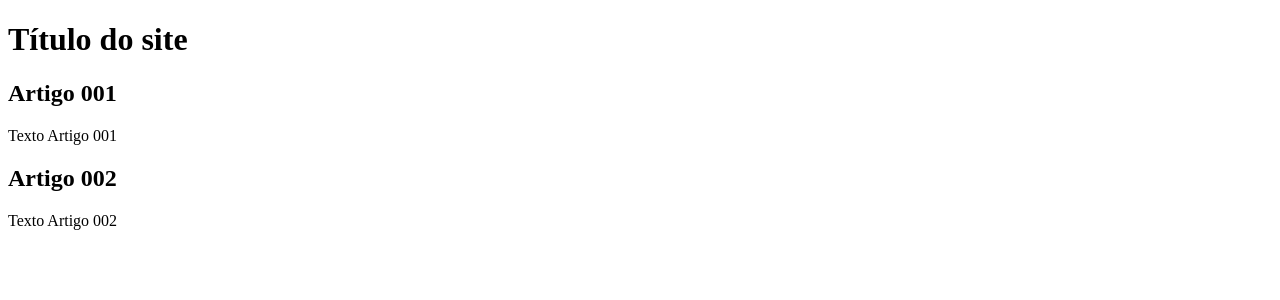
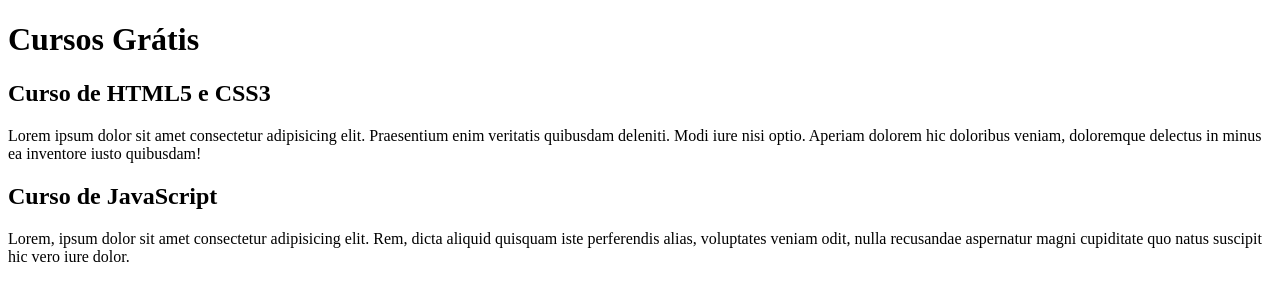
Before and after one commit to vineogs/projeto-site, a plain HTML site: page index.html in a window 1280 px wide. Drawn offline with Linux system fonts and the light colour scheme.

Commit message:
comecei a escrever o conteúdo

```diff
--- a/index.html
+++ b/index.html
@@ -9,15 +9,15 @@
 <body>
     <main>
         <header>
-            <h1>Título do site</h1>
+            <h1>Cursos Grátis</h1>
         </header>
         <article>
-            <h2>Artigo 001</h2>
-            <p>Texto Artigo 001</p>
+            <h2>Curso de HTML5 e CSS3</h2>
+            <p>Lorem ipsum dolor sit amet consectetur adipisicing elit. Praesentium enim veritatis quibusdam deleniti. Modi iure nisi optio. Aperiam dolorem hic doloribus veniam, doloremque delectus in minus ea inventore iusto quibusdam!</p>
         </article>
         <article>
-            <h2>Artigo 002</h2>
-            <p>Texto Artigo 002</p>
+            <h2>Curso de JavaScript</h2>
+            <p>Lorem, ipsum dolor sit amet consectetur adipisicing elit. Rem, dicta aliquid quisquam iste perferendis alias, voluptates veniam odit, nulla recusandae aspernatur magni cupiditate quo natus suscipit hic vero iure dolor.</p>
         </article>
     </main>
 </body>
```
